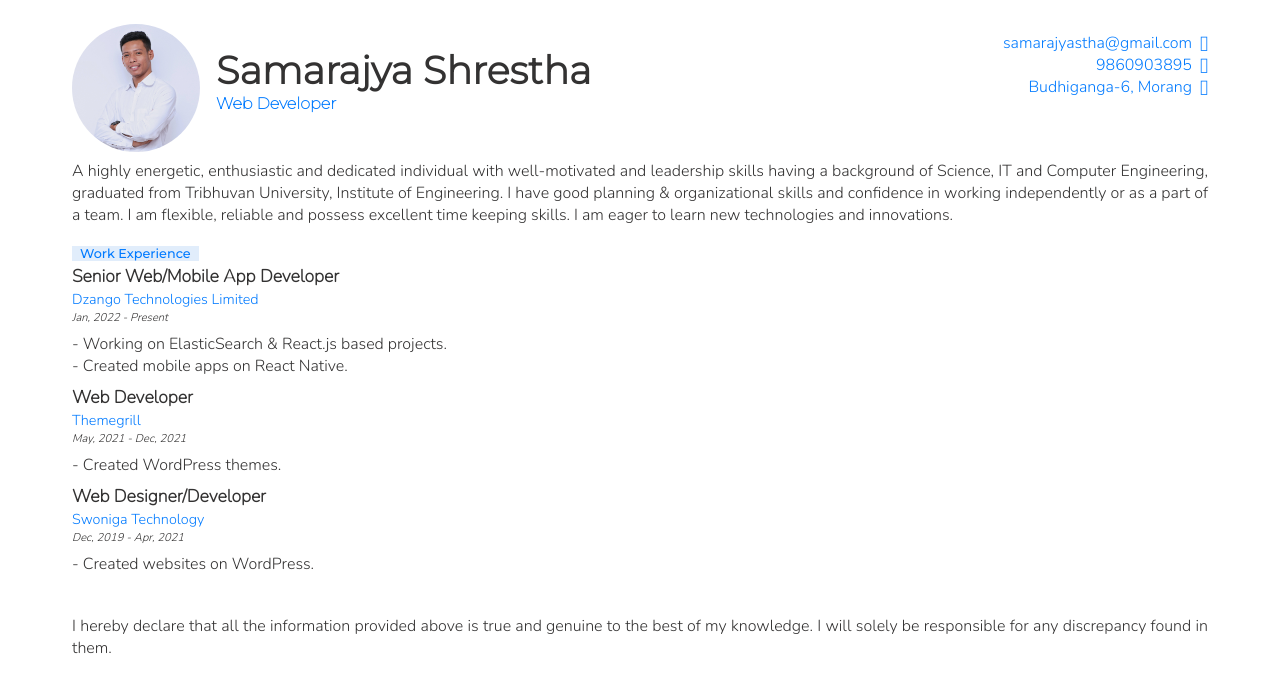
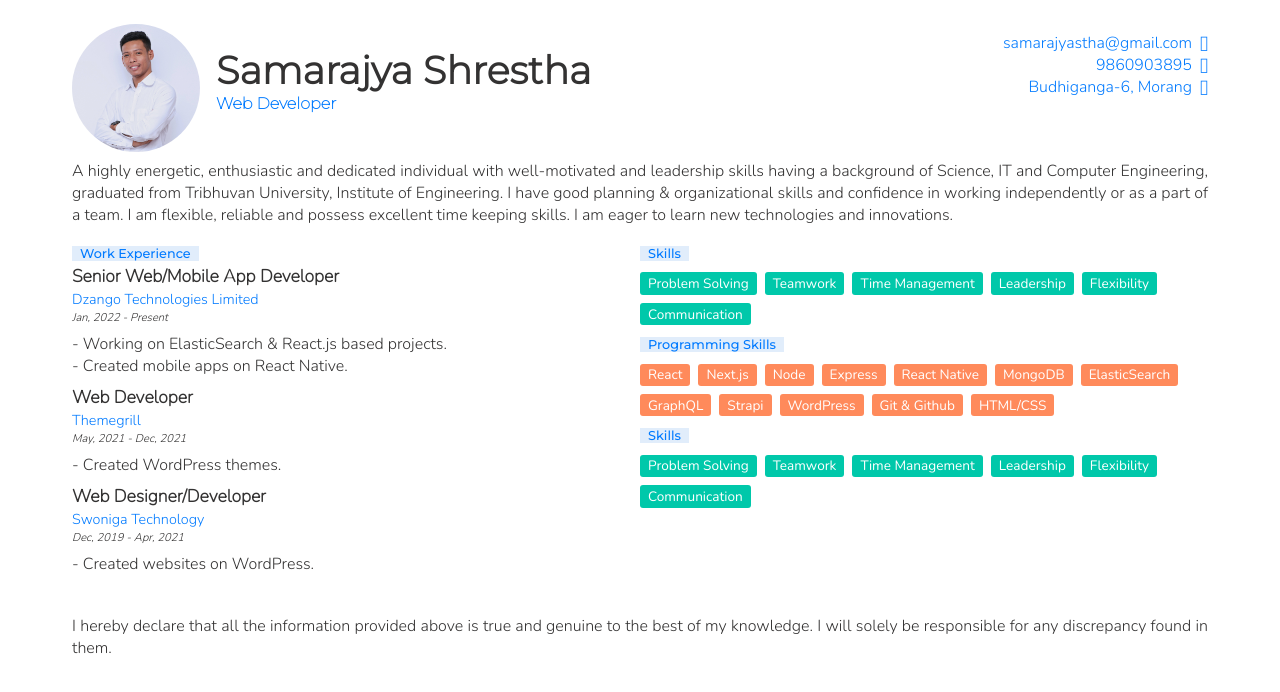
Before and after one commit to samarajyastha/portfolio, a React (Create React App) app: page / in a window 1280 px wide. Shown: the top 692 px of the page. Built offline with nearby package versions, Linux system fonts and the light colour scheme.

Commit message:
feat: add skills

```diff
--- /dev/null
+++ b/src/components/ProgrammingSkills.tsx
@@ -0,0 +1,17 @@
+import { StyledProgrammingSkills } from "../styles/Component.styles";
+
+interface Props {
+  programmingSkills: string[];
+}
+
+const ProgrammingSkills = ({ programmingSkills }: Props) => {
+  return (
+    <StyledProgrammingSkills>
+      {programmingSkills.map((skill, index) => (
+        <span key={index}>{skill}</span>
+      ))}
+    </StyledProgrammingSkills>
+  );
+};
+
+export default ProgrammingSkills;
--- /dev/null
+++ b/src/components/Skills.tsx
@@ -0,0 +1,17 @@
+import { StyledSkills } from "../styles/Component.styles";
+
+interface Props {
+  skills: string[];
+}
+
+const Skills = ({ skills }: Props) => {
+  return (
+    <StyledSkills>
+      {skills.map((skill, index) => (
+        <span key={index}>{skill}</span>
+      ))}
+    </StyledSkills>
+  );
+};
+
+export default Skills;
--- a/src/constants/colors.ts
+++ b/src/constants/colors.ts
@@ -1,5 +1,6 @@
 export const black = "#000000";
-export const pills = "#00c8aa";
+export const pill_1 = "#00c8aa";
+export const pill_2 = "#ff8a5b";
 export const primaryBgColor = "#e1edfb";
 export const primaryColor = "#007aff";
 export const primaryTextColor = "#333232";
--- a/src/constants/contents.ts
+++ b/src/constants/contents.ts
@@ -39,3 +39,33 @@ export const workExperiences = [
     achievements: ["Created websites on WordPress."],
   },
 ];
+
+export const skills = [
+  "Problem Solving",
+  "Teamwork",
+  "Time Management",
+  "Leadership",
+  "Flexibility",
+  "Communication",
+];
+
+export const programmingSkills = [
+  "React",
+  "Next.js",
+  "Node",
+  "Express",
+  "React Native",
+  "MongoDB",
+  "ElasticSearch",
+  "GraphQL",
+  "Strapi",
+  "WordPress",
+  "Git & Github",
+  "HTML/CSS",
+];
+
+export const certificates = [
+  "Android Training, Broadway Infosys",
+  "Git & Github",
+  "HardWare & Networking, MIC Computer",
+];
--- a/src/layouts/Portfolio.tsx
+++ b/src/layouts/Portfolio.tsx
@@ -1,15 +1,37 @@
+import {
+  programmingSkills,
+  skills,
+  workExperiences,
+} from "../constants/contents";
 import { StyledPortfolio } from "../styles/Layout.styles";
-import { workExperiences } from "../constants/contents";
+import ProgrammingSkills from "../components/ProgrammingSkills";
+import Skills from "../components/Skills";
 import WorkExperience from "../components/WorkExperience";
 
 const Portfolio = () => {
   return (
     <StyledPortfolio>
-      <div className="workExperience">
-        <span className="badge">Work Experience</span>
-        {workExperiences.map((workExperience, index) => (
-          <WorkExperience key={index} {...workExperience} />
-        ))}
+      <div>
+        <div className="workExperience">
+          <span className="badge">Work Experience</span>
+          {workExperiences.map((workExperience, index) => (
+            <WorkExperience key={index} {...workExperience} />
+          ))}
+        </div>
+      </div>
+      <div>
+        <div className="skills">
+          <span className="badge">Skills</span>
+          <Skills skills={skills} />
+        </div>
+        <div className="programmingSkills">
+          <span className="badge">Programming Skills</span>
+          <ProgrammingSkills programmingSkills={programmingSkills} />
+        </div>
+        <div className="skills">
+          <span className="badge">Skills</span>
+          <Skills skills={skills} />
+        </div>
       </div>
     </StyledPortfolio>
   );
--- a/src/styles/Component.styles.ts
+++ b/src/styles/Component.styles.ts
@@ -39,3 +39,37 @@ export const StyledWorkExperience = styled.div`
     }
   }
 `;
+
+export const StyledSkills = styled.div`
+  margin-top: 0.5rem;
+
+  span {
+    background-color: ${palette.pill_1};
+    border-radius: 3px;
+    color: ${palette.white};
+    display: inline-block;
+    font-family: "NunitoRegular";
+    font-size: 0.85rem;
+    margin-right: 0.5rem;
+    margin-bottom: 0.5rem;
+    padding: 0.1rem 0.5rem;
+    white-space: nowrap;
+  }
+`;
+
+export const StyledProgrammingSkills = styled.div`
+  margin-top: 0.5rem;
+
+  span {
+    background-color: ${palette.pill_2};
+    border-radius: 3px;
+    color: ${palette.white};
+    display: inline-block;
+    font-family: "NunitoRegular";
+    font-size: 0.85rem;
+    margin-right: 0.5rem;
+    margin-bottom: 0.5rem;
+    padding: 0.1rem 0.5rem;
+    white-space: nowrap;
+  }
+`;
--- a/src/styles/Layout.styles.ts
+++ b/src/styles/Layout.styles.ts
@@ -4,6 +4,8 @@ import * as palette from "../constants/colors";
 
 export const StyledPortfolio = styled.div`
   padding: 1rem 0;
+  display: grid;
+  grid-template-columns: repeat(2, 1fr);
 
   .badge {
     background-color: ${palette.primaryBgColor};
```
